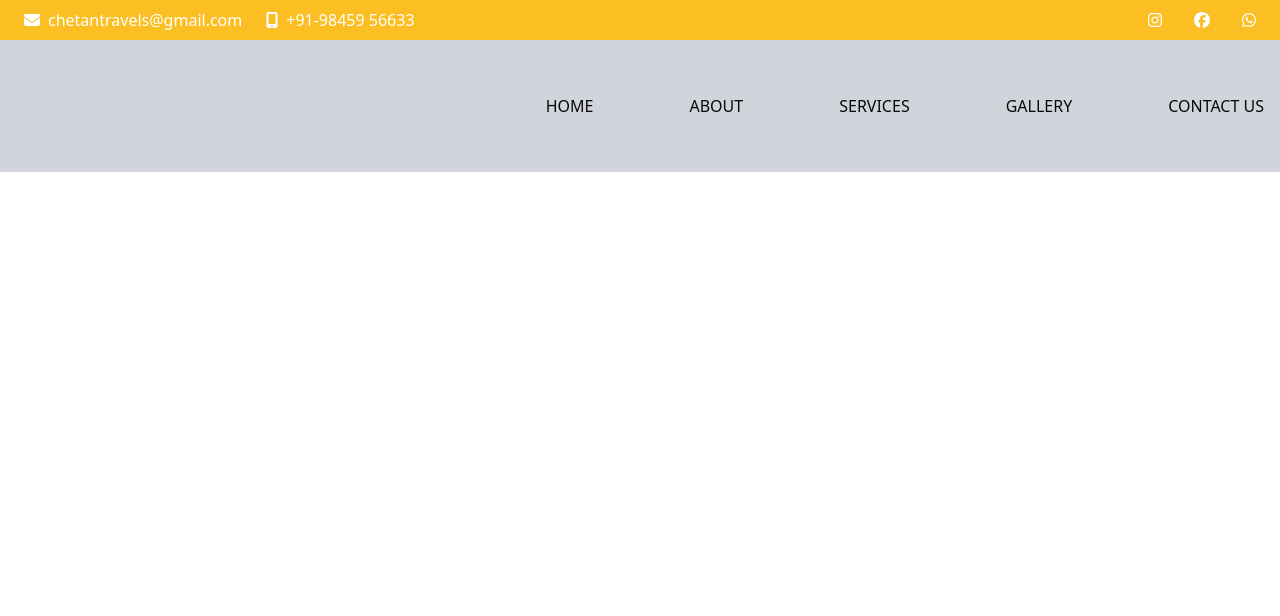
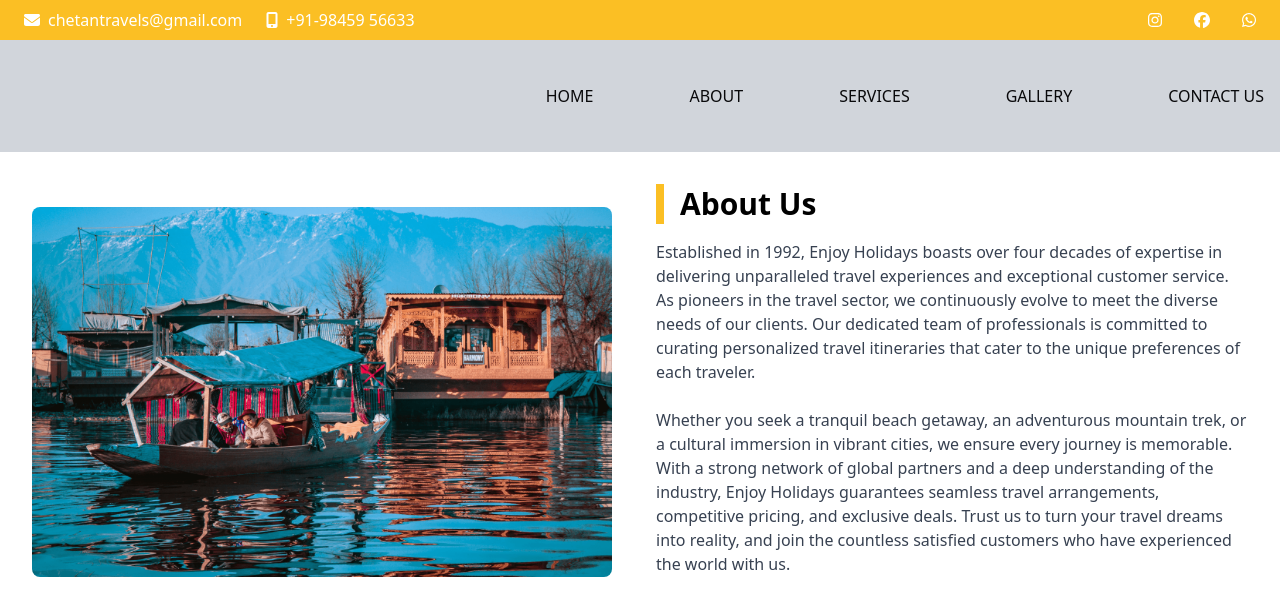
Before and after one commit to akshitchowdhury/travels_chetan, a React (Create React App) app: page / in a window 1280 px wide. Shown: the top 616 px of the page. Built offline with nearby package versions, Linux system fonts and the light colour scheme.

Commit message:
4th dump

```diff
--- a/src/component/Home/Home.jsx
+++ b/src/component/Home/Home.jsx
@@ -1,9 +1,10 @@
 import React from 'react'
+import HomeAbout from './HomeAbout'
 
 const Home = () => {
   return (
     <div>
-
+      <HomeAbout/>
     </div>
   )
 }
--- /dev/null
+++ b/src/component/Home/HomeAbout.jsx
@@ -0,0 +1,45 @@
+import React from "react";
+import homeAbout from "../../assets/homeMid.png";
+const HomeAbout = () => {
+  return (
+    <div className="container mx-auto p-4">
+      <div className="flex flex-col md:flex-row items-center">
+        <div className="w-full md:w-1/2 p-4">
+          <img
+            src={homeAbout}
+            alt="About"
+            className="w-full h-auto rounded-lg"
+            style={{ width: "580px", height: "370px" }}
+          />
+        </div>
+        <div className="w-full md:w-1/2 p-4 text-justify md:text-left">
+        <div className="flex items-center mb-4">
+  <div className="w-2 h-10 bg-amber-400 mr-4"></div>
+  <h2 className="text-3xl font-semibold">About Us</h2>
+</div>
+          <p className="text-gray-700 ">
+            Established in 1992, Enjoy Holidays boasts over four decades of
+            expertise in delivering unparalleled travel experiences and
+            exceptional customer service. As pioneers in the travel sector, we
+            continuously evolve to meet the diverse needs of our clients. Our
+            dedicated team of professionals is committed to curating
+            personalized travel itineraries that cater to the unique preferences
+            of each traveler.
+            <p  className="text-gray-700 py-2 my-4">
+            Whether you seek a tranquil beach getaway, an
+            adventurous mountain trek, or a cultural immersion in vibrant
+            cities, we ensure every journey is memorable. With a strong network
+            of global partners and a deep understanding of the industry, Enjoy
+            Holidays guarantees seamless travel arrangements, competitive
+            pricing, and exclusive deals. Trust us to turn your travel dreams
+            into reality, and join the countless satisfied customers who have
+            experienced the world with us.
+            </p>
+          </p>
+        </div>
+      </div>
+    </div>
+  );
+};
+
+export default HomeAbout;
--- a/src/component/Nav/Nav.jsx
+++ b/src/component/Nav/Nav.jsx
@@ -9,12 +9,12 @@ const Nav = () => {
     <>
     <NavTop/>
     <nav className="bg-gray-300 p-4 ">
-      <div className="container mx-auto md:h-[100px] lg:h-[100px] flex justify-between items-center">
+      <div className="container mx-auto md:h-[80px] lg:h-[80px] flex justify-between items-center">
         <div className="text-white text-2xl font-bold">
 
         </div>
         <div className="hidden md:flex space-x-24">
-          <Link to="/home" className="text-zinc-950 font-medium hover:text-amber-400">HOME</Link>
+          <Link to="/" className="text-zinc-950 font-medium hover:text-amber-400">HOME</Link>
           <Link to="/about" className="text-zinc-950 font-medium hover:text-amber-400">ABOUT</Link>
           <Link to="/services" className="text-zinc-950 font-medium hover:text-amber-400">SERVICES</Link>
           <Link to="/gallery" className="text-zinc-950 font-medium hover:text-amber-400">GALLERY</Link>
@@ -30,7 +30,7 @@ const Nav = () => {
       </div>
       {isOpen && (
         <div className="md:hidden">
-          <Link to="/home" className="block text-white hover:text-gray-300 p-2">Home</Link>
+          <Link to="/" className="block text-white hover:text-gray-300 p-2">Home</Link>
           <Link to="/about" className="block text-white hover:text-gray-300 p-2">About</Link>
           <Link to="/services" className="block text-white hover:text-gray-300 p-2">Services</Link>
           <Link to="/gallery" className="block text-white hover:text-gray-300 p-2">Gallery</Link>
```
Also changed, not shown: src/assets/homeMid.png (added).
